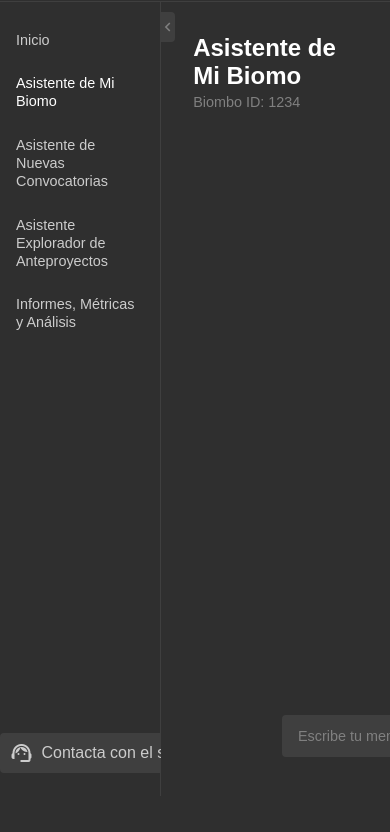
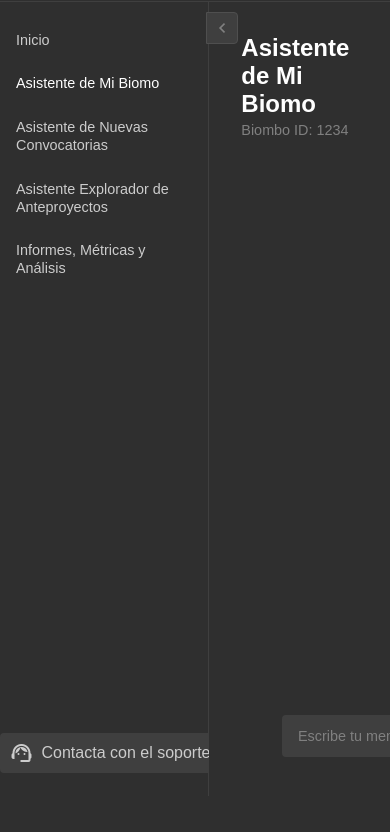
Before and after one commit to OmgWaffle3D/BioDev-Co, a website: page public/pages/mi-bio.html in a window 390 px wide. Shown: the part 55-887 px from the top of the page. After the commit the page ends 851 px from the top, so only its background shows below. Drawn offline with Linux system fonts and the light colour scheme.

Commit message:
Enhance sidebar toggle button styles and functionality; adjust layout for better responsiveness

```diff
--- a/public/styles/style.css
+++ b/public/styles/style.css
@@ -376,9 +376,9 @@ header h1 {
 
 .toggle-btn {
     position: absolute;
-    right: -15px;
+    right: -30px;
     top: 10px;
-    width: 15px;
+    width: 30px;
     height: 30px;
     background: #3F3F3F;
     display: flex;
@@ -387,11 +387,20 @@ header h1 {
     cursor: pointer;
     border-radius: 0 4px 4px 0;
     z-index: 1000;
+    border: 1px solid #4F4F4F;
+    transition: right 0.3s ease;
+}
+
+.sidebar.collapsed .toggle-btn {
+    right: -30px;
+    left: auto;
 }
 
 .toggle-btn .material-icons {
-    font-size: 18px;
+    font-size: 20px;
     color: #808080;
+    width: 100%;
+    text-align: center;
 }
 
 .menu-items {
@@ -444,6 +453,13 @@ header h1 {
     background-color: #2F2F2F;
     padding: 2rem;
     position: relative;
+    overflow-x: hidden;
+    width: calc(100% - 250px);
+    transition: width 0.3s ease;
+}
+
+.sidebar.collapsed ~ .main-content {
+    width: 100%;
 }
 
 .biomo-title {
@@ -523,14 +539,18 @@ header h1 {
     display: flex;
     flex-direction: column;
     gap: 1rem;
+    width: 100%;
+    box-sizing: border-box;
 }
 
 .user-message, .ai-message {
     padding: 1rem;
     border-radius: 15px;
     max-width: 70%;
+    width: fit-content;
     word-wrap: break-word;
     line-height: 1.4;
+    box-sizing: border-box;
 }
 
 .user-message {
```
